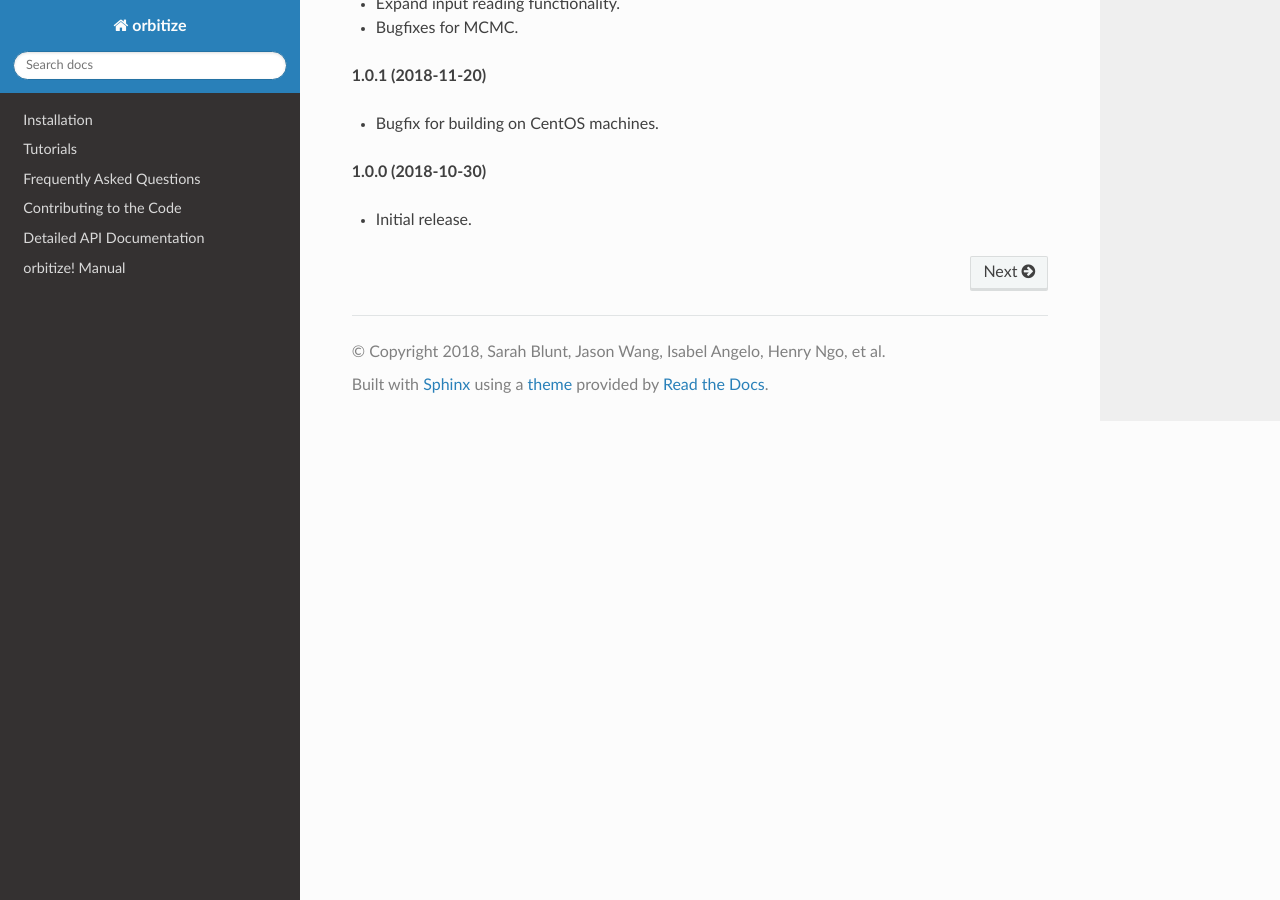
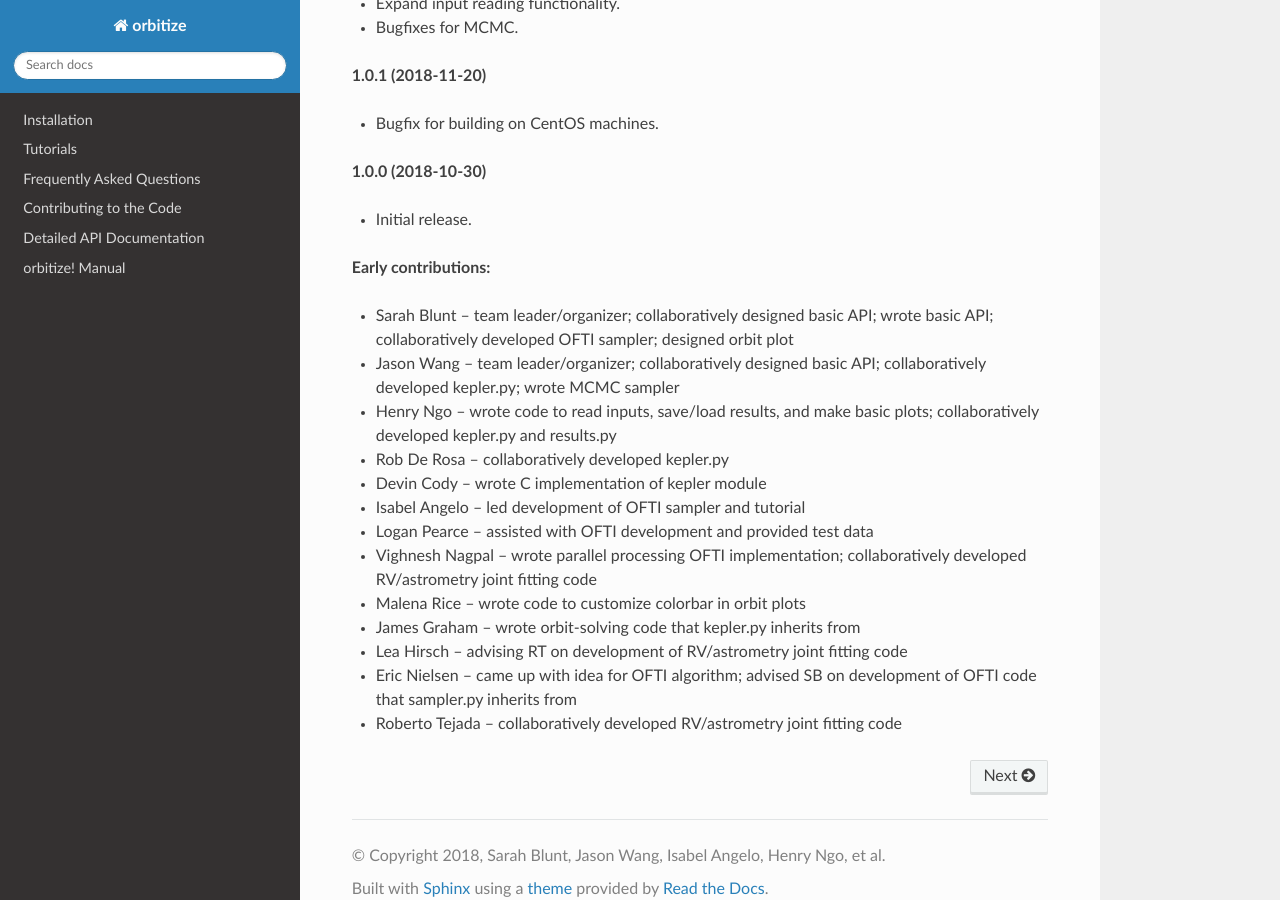
Before and after one commit to sblunt/orbitize, a Sphinx documentation site: the page built from docs/index.rst, in a window 1280 px wide and 900 px high, scrolled down 10693 px. Built offline with Sphinx 7.4.7 and the Read the Docs theme 3.1.0, drawn with Linux system fonts in a browser that asks for light colours.

```diff
--- a/docs/index.rst
+++ b/docs/index.rst
@@ -353,7 +353,6 @@ Small changes:
 * Added some informative error messages for input tables.
 * Bugfixes.
 
-
 **1.3.1 (2019-6-19)**
 
 * Bugfix for RA/Dec inputs to the OFTI sampler (Issue #108).
@@ -390,3 +389,19 @@ Small changes:
 **1.0.0 (2018-10-30)**
 
 * Initial release.
+
+**Early contributions:**
+
+* Sarah Blunt -- team leader/organizer; collaboratively designed basic API; wrote basic API; collaboratively developed OFTI sampler; designed orbit plot
+* Jason Wang -- team leader/organizer; collaboratively designed basic API; collaboratively developed kepler.py; wrote MCMC sampler
+* Henry Ngo -- wrote code to read inputs, save/load results, and make basic plots; collaboratively developed kepler.py and results.py
+* Rob De Rosa -- collaboratively developed kepler.py
+* Devin Cody -- wrote C implementation of kepler module
+* Isabel Angelo -- led development of OFTI sampler and tutorial
+* Logan Pearce -- assisted with OFTI development and provided test data
+* Vighnesh Nagpal -- wrote parallel processing OFTI implementation; collaboratively developed RV/astrometry joint fitting code
+* Malena Rice -- wrote code to customize colorbar in orbit plots
+* James Graham -- wrote orbit-solving code that kepler.py inherits from
+* Lea Hirsch -- advising RT on development of RV/astrometry joint fitting code
+* Eric Nielsen -- came up with idea for OFTI algorithm; advised SB on development of OFTI code that sampler.py inherits from
+* Roberto Tejada -- collaboratively developed RV/astrometry joint fitting code
```
Also changed, not shown: contributors.txt (deleted, +0 -25 lines).
